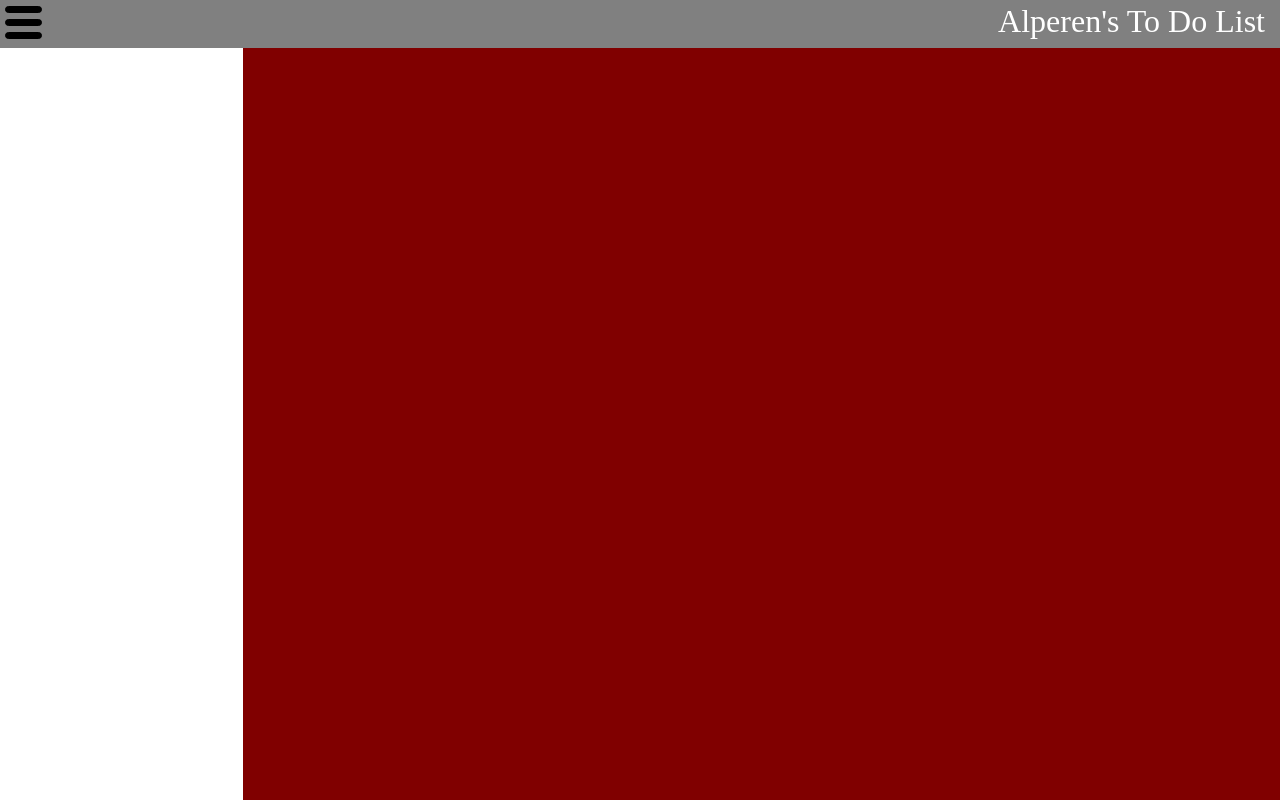
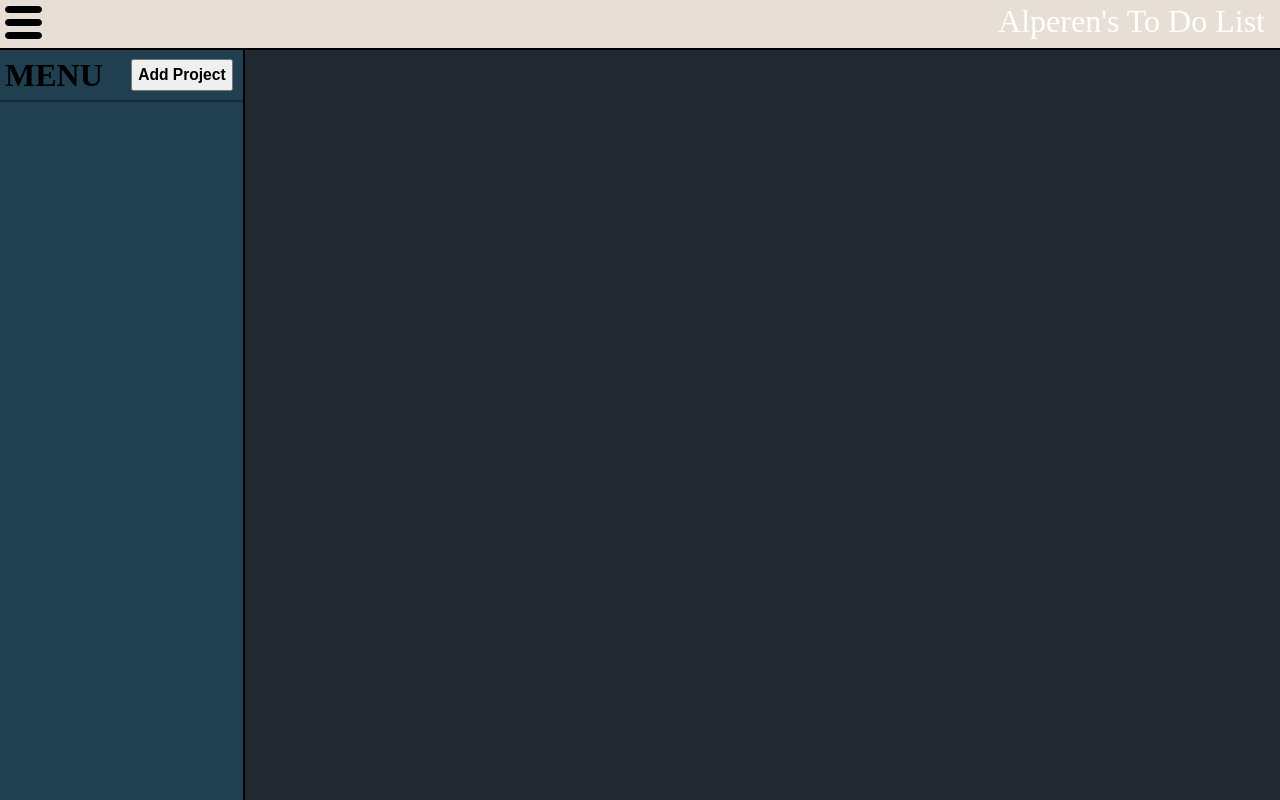
Before and after one commit to mucyildiz/todo-list, a plain HTML site: page index.html in a window 1280 px wide. Drawn offline with Linux system fonts and the light colour scheme.

Commit message:
changed styling of page and added task and project objects

```diff
--- a/index.html
+++ b/index.html
@@ -16,7 +16,13 @@
                     <div id='title'>Alperen's To Do List</div>
                 </div>
                 <div id='content'>
-                    <div id='menu'></div>
+                    <div id='menu'>
+                        <div id='menu-header'>
+                            <div id='menu-title'><h1>MENU</h1></div>
+                            <button class='add-btn'><h3>Add Project</h3></button>
+                        </div>
+                        <div id='menu-content'></div>
+                    </div>
                     <div id='interface'></div>
                 </div>
             </div>
--- a/main.js
+++ b/main.js
@@ -1 +1 @@
-!function(e){var t={};function n(r){if(t[r])return t[r].exports;var o=t[r]={i:r,l:!1,exports:{}};return e[r].call(o.exports,o,o.exports,n),o.l=!0,o.exports}n.m=e,n.c=t,n.d=function(e,t,r){n.o(e,t)||Object.defineProperty(e,t,{enumerable:!0,get:r})},n.r=function(e){"undefined"!=typeof Symbol&&Symbol.toStringTag&&Object.defineProperty(e,Symbol.toStringTag,{value:"Module"}),Object.defineProperty(e,"__esModule",{value:!0})},n.t=function(e,t){if(1&t&&(e=n(e)),8&t)return e;if(4&t&&"object"==typeof e&&e&&e.__esModule)return e;var r=Object.create(null);if(n.r(r),Object.defineProperty(r,"default",{enumerable:!0,value:e}),2&t&&"string"!=typeof e)for(var o in e)n.d(r,o,function(t){return e[t]}.bind(null,o));return r},n.n=function(e){var t=e&&e.__esModule?function(){return e.default}:function(){return e};return n.d(t,"a",t),t},n.o=function(e,t){return Object.prototype.hasOwnProperty.call(e,t)},n.p="",n(n.s=0)}([function(e,t){document.getElementById("hamburger-menu").addEventListener("click",(function(e){let t=document.getElementById("menu");"none"===t.style.display?t.style.display="block":t.style.display="none"}))}]);
+!function(e){var t={};function n(r){if(t[r])return t[r].exports;var o=t[r]={i:r,l:!1,exports:{}};return e[r].call(o.exports,o,o.exports,n),o.l=!0,o.exports}n.m=e,n.c=t,n.d=function(e,t,r){n.o(e,t)||Object.defineProperty(e,t,{enumerable:!0,get:r})},n.r=function(e){"undefined"!=typeof Symbol&&Symbol.toStringTag&&Object.defineProperty(e,Symbol.toStringTag,{value:"Module"}),Object.defineProperty(e,"__esModule",{value:!0})},n.t=function(e,t){if(1&t&&(e=n(e)),8&t)return e;if(4&t&&"object"==typeof e&&e&&e.__esModule)return e;var r=Object.create(null);if(n.r(r),Object.defineProperty(r,"default",{enumerable:!0,value:e}),2&t&&"string"!=typeof e)for(var o in e)n.d(r,o,function(t){return e[t]}.bind(null,o));return r},n.n=function(e){var t=e&&e.__esModule?function(){return e.default}:function(){return e};return n.d(t,"a",t),t},n.o=function(e,t){return Object.prototype.hasOwnProperty.call(e,t)},n.p="",n(n.s=0)}([function(e,t,n){"use strict";n.r(t),document.getElementById("hamburger-menu").addEventListener("click",(function(){let e=document.getElementById("menu");"none"===e.style.display?e.style.display="block":e.style.display="none"}))}]);
--- a/styling/style.css
+++ b/styling/style.css
@@ -4,7 +4,7 @@
 }
 
 #header {
-    background-color: gray;
+    background-color: #e7dfd5;
     position: relative;
     display: flex;
     white-space: nowrap;
@@ -12,6 +12,7 @@
     width: 100%;
     height: 3em;
     justify-content: space-between;
+    border-bottom: 2px solid black;
 }
 
 #hamburger-menu {
@@ -49,7 +50,7 @@
 #content {
     position: relative;
     display: flex;
-    height: calc(100vh - 48px);
+    height: calc(100vh - 50px);
     width: 100%;
 }
 
@@ -58,19 +59,41 @@
     height: inherit;
     width: 300px;
     background-color: white;
+    border-right: 2px solid black;
 }
 
 #interface {
     position: relative;
-    background-color: maroon;
+    background-color: #222831;
     width: 100%;
     height: inherit;
 }
 
-.hide {
-    display: none;
+#menu-header {
+    display: flex;
+    justify-content: space-between;
+    align-items: center;
+    position: relative;
+    width: 100%;
+    background-color: #204051;
+    height: 50px;
+    border-bottom: 2px solid rgba(0, 0, 0, 0.3);
 }
 
-.show {
-    display: block;
+.add-btn {
+    float: right;
+
+    margin-right: 10px;
+    padding: 5px;
 }
+
+#menu-title {
+    color: black;
+    margin-left: 5px;
+}
+
+#menu-content {
+    background-color: #204051;
+    position: relative;
+    height: calc(100vh - 102px);
+}
```
